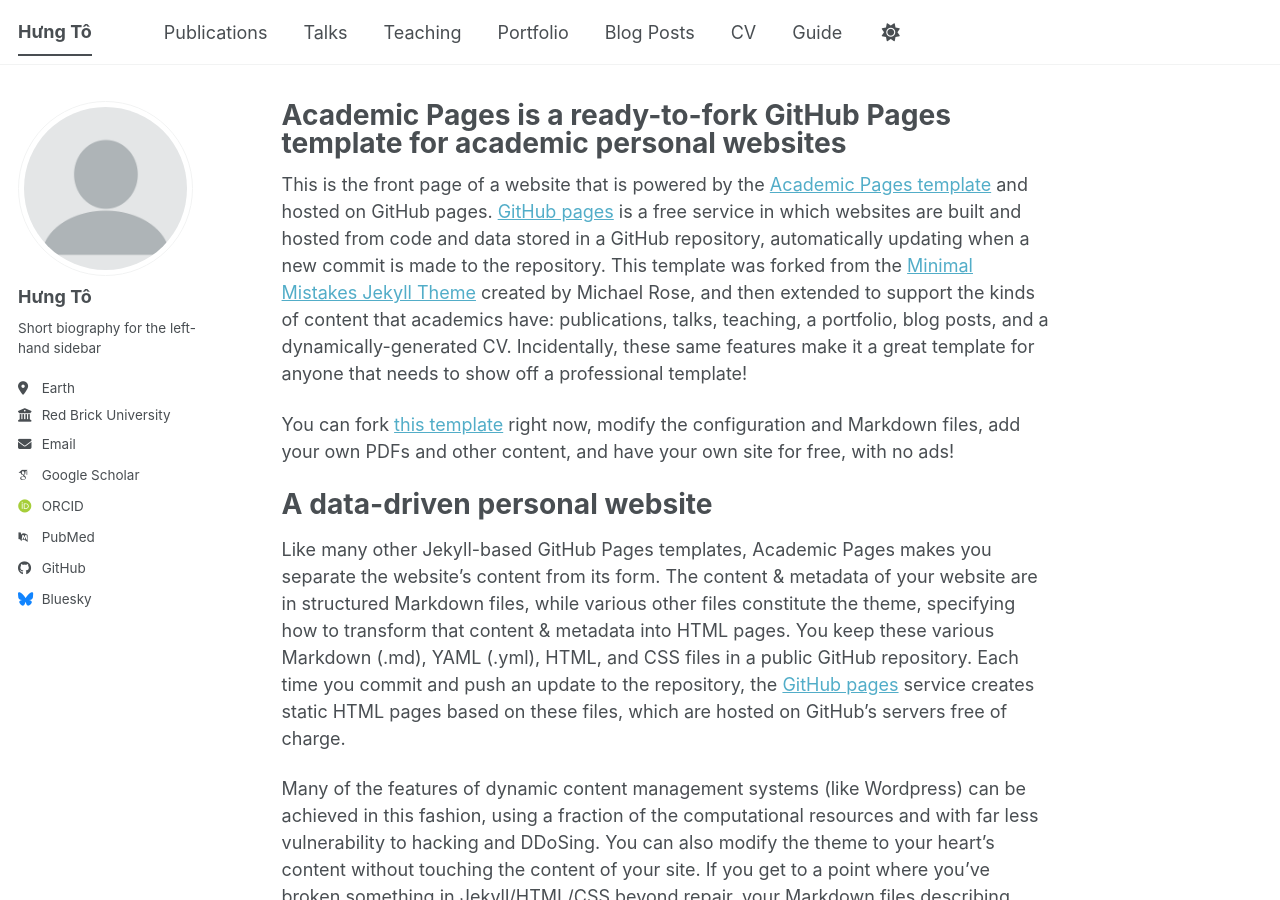
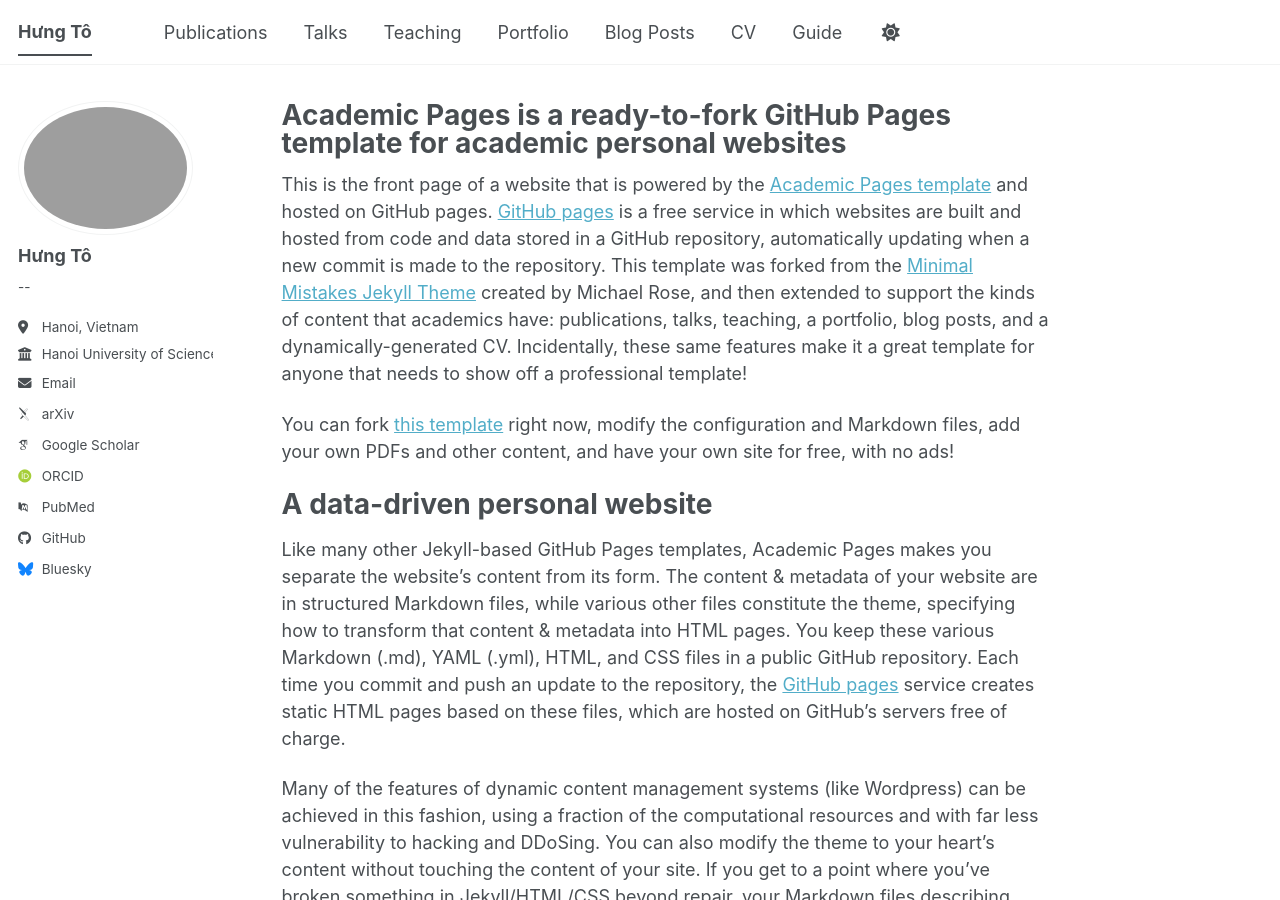
Before and after one commit to hungto3112/hungto3112.github.io, a Jekyll site: the page built from _pages/about.md, in a window 1280 px wide and 900 px high. Built offline with Jekyll 4.4.1, drawn with Linux system fonts in a browser that asks for light colours; some web fonts are replaced; a script bundle is joined from its source files by our own code; library files that are not in the unit come from our copies.

Commit message:
Update _config.yml

```diff
--- a/_config.yml
+++ b/_config.yml
@@ -23,25 +23,25 @@
 #               Additional customization can be done by editing /_includes/author-profile.html
 author:
   # Biographic information
-  avatar           : "profile.png"
+  avatar           : "ava.png"
   name             : "Hưng Tô"
   pronouns         : # example: "she/her"
-  bio              : "Short biography for the left-hand sidebar"
-  location         : "Earth"
-  employer         : "Red Brick University"
+  bio              : "--"
+  location         : "Hanoi, Vietnam"
+  employer         : "Hanoi University of Science and Technology (HUST)"
   uri              : # URL
-  email            : "none@example.org"
+  email            : "totienhung3112@gmail.com"
 
   # Academic websites
   academia         : # URL
-  arxiv            : # URL - Update with the correct link to your profile
-  googlescholar    : "https://scholar.google.com/citations?user=PS_CX0AAAAAJ"
+  arxiv            : "arxiv link here"# URL - Update with the correct link to your profile
+  googlescholar    : "https://scholar.google.com/citations?user=_jAMeAcAAAAJ&hl=vi"
   inspire-hep      : # URL
   impactstory      : # URL
-  orcid            : "https://orcid.org/yourorcidurl"
+  orcid            : ""
   semantic         : # URL
   ssrn             : # URL
-  pubmed           : "https://www.ncbi.nlm.nih.gov/pubmed/?term=john+snow"
+  pubmed           : ""
   researchgate     : # URL
   scopus           : # URL
   zotero           : # URL
@@ -51,13 +51,13 @@
   bitbucket        : # Username - Update with your username on the site
   codepen          : # Username
   dribbble         : # Username
-  github           : "academicpages"
+  github           : "hungto3112"
   kaggle           : # Username
   stackoverflow    : # User number or user number and name (i.e., use "1" or "1/jeff-atwood")
 
   # Social media
   artstation       : # Username
-  bluesky          : "bsky.app" # Replace this with you Bluesky username
+  bluesky          : "xx" # Replace this with you Bluesky username
   facebook         : # Username
   flickr           : # Username
   foursquare       : # Username
```
